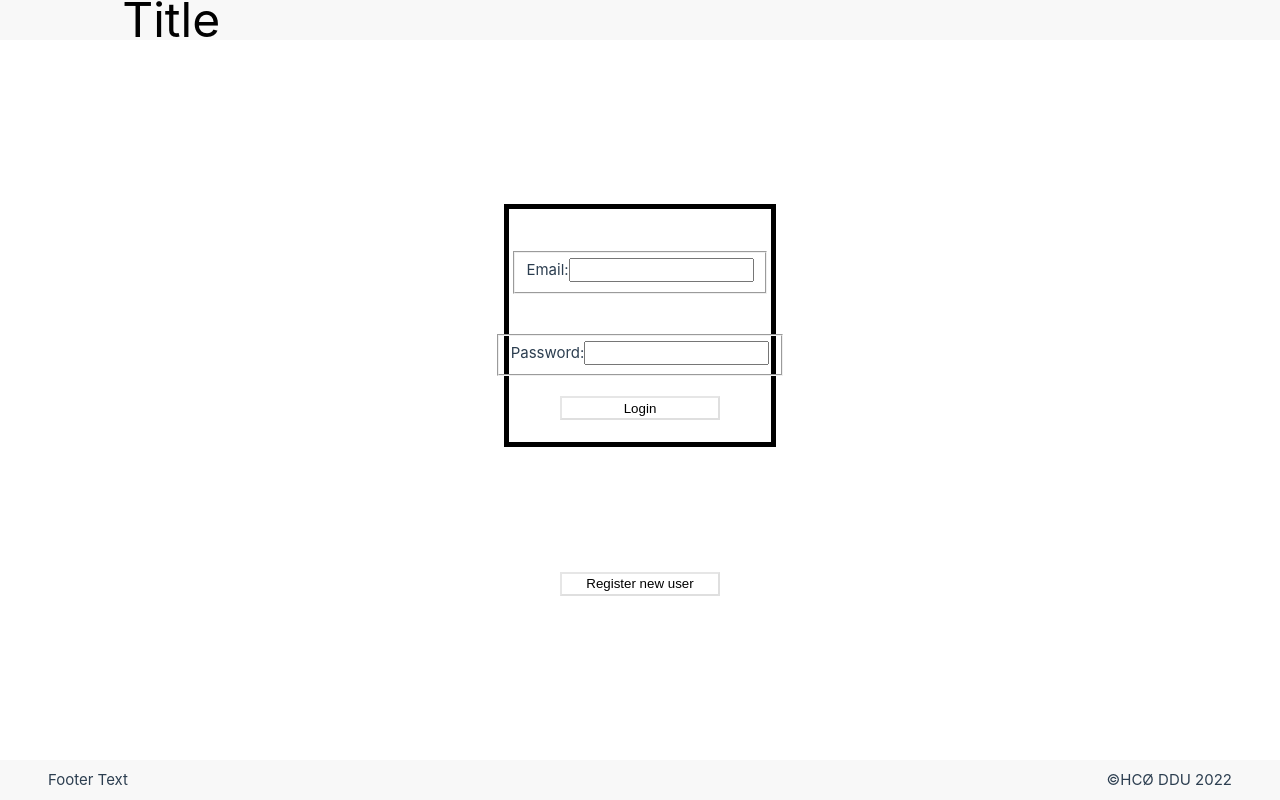
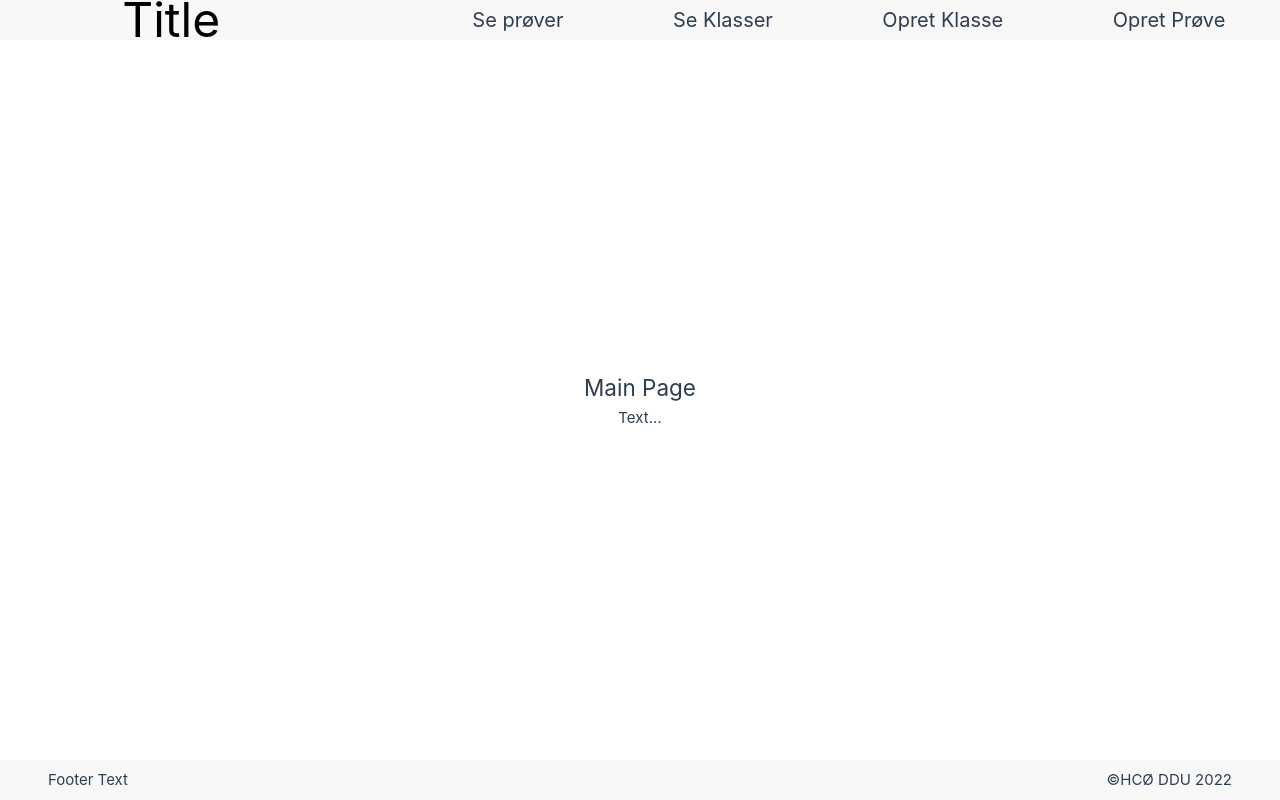
Before and after one commit to DDU-FKMO/DDU-Mini-Projekt, a Vue app in the folder site/: page / in a window 1280 px wide. Built offline with nearby package versions, Linux system fonts and the light colour scheme; no server answers.

Commit message:
auto login

```diff
--- a/site/src/main.js
+++ b/site/src/main.js
@@ -1,5 +1,5 @@
 import {io} from 'socket.io-client';
-var loggedIn = false;
+var loggedIn = true;
 
 var userInfo = {id: 0, name: "Test", teacher: true};
 export function setLoggedIn(value, user) {
```
